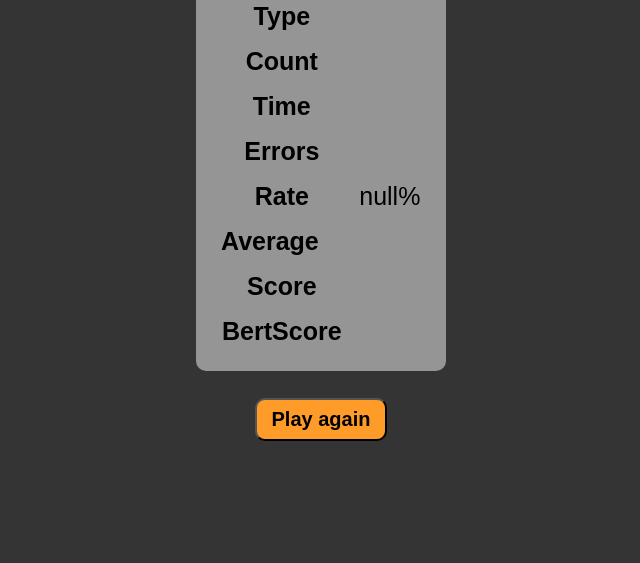
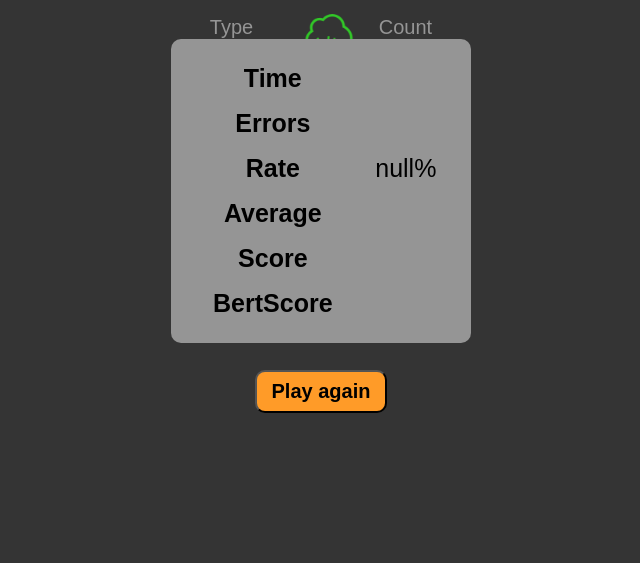
Before and after one commit to shogoisaji/TreeTyping, a plain HTML site: page result.html in a window 1280 px wide. Shown: the part 237-800 px from the top of the page, without its empty margins (319-959 px from the left). Drawn offline with Linux system fonts and the light colour scheme.

Commit message:
adjustment

```diff
--- a/indexScript.js
+++ b/indexScript.js
@@ -446,7 +446,7 @@ window.addEventListener("keydown", (event) => {
         let timeTaken = ((endTime - startTime) / 1000).toFixed(0);
         let avgTimePerKey = (totalLength / ((endTime - startTime) / 1000)).toFixed(1);
         let rate = (((totalLength - errors) / totalLength) * 100).toFixed(1);
-        let score = ((1 - errors / totalLength) * 5 * (totalLength / ((endTime - startTime) / 1000)) * maxWords).toFixed(0);
+        let score = ((1 - errors / totalLength) * 10 * (totalLength / ((endTime - startTime) / 1000)) * maxWords).toFixed(0);
         window.location.href = `result.html?score=${score}&timeTaken=${timeTaken}&errors=${errors}&avgTimePerKey=${avgTimePerKey}&words=${maxWords}&type=${typeSelect}&rate=${rate}`;
     }
 });
--- a/result.html
+++ b/result.html
@@ -6,18 +6,19 @@
         <link rel="icon" href="treefree.ico" />
     </head>
     <body>
-        <h1>Result</h1>
-        <img src="treefree.png" alt="icon" style="width: 40px; height: 40px" />
-
+        <h1 style="transform: translate(5px, 40px)">Result</h1>
+        <img src="treefree.png" alt="icon" style="width: 50px; height: 50px; transform: translate(8px, 48px)" />
+        <div id="levelSelector">
+            <div style="display: inline-block; text-align: center; margin-right: 50px">
+                <label style="color: #959595; text-shadow: none">Type<br /></label>
+                <label id="type">word</label>
+            </div>
+            <div style="display: inline-block; text-align: center; margin-left: 70px">
+                <label style="color: #959595; text-shadow: none">Count<br /></label>
+                <label id="words">11</label>
+            </div>
+        </div>
         <table id="resultTable">
-            <tr>
-                <th>Type</th>
-                <td id="type"></td>
-            </tr>
-            <tr>
-                <th>Count</th>
-                <td id="words"></td>
-            </tr>
             <tr>
                 <th>Time</th>
                 <td id="timeTaken"></td>
--- a/resultStyles.css
+++ b/resultStyles.css
@@ -14,9 +14,14 @@ body {
     color: rgb(0, 0, 0);
 }
 
+#levelSelector {
+    font-size: 20px;
+    text-shadow: 0px 0px 2.5px rgb(255, 177, 90);
+}
+
 table {
-    width: 80%;
-    max-width: 250px;
+    width: 100%;
+    max-width: 300px;
     background-color: #e3f4ff;
     border-radius: 10px;
     background: #959595;
@@ -48,8 +53,8 @@ button:hover {
 
 .tooltip {
     position: relative;
-    display: inline-block;
-    cursor: pointer;
+    /* display: inline-block; */
+    /* cursor: pointer; */
 }
 
 .tooltip .tooltipText {
```
